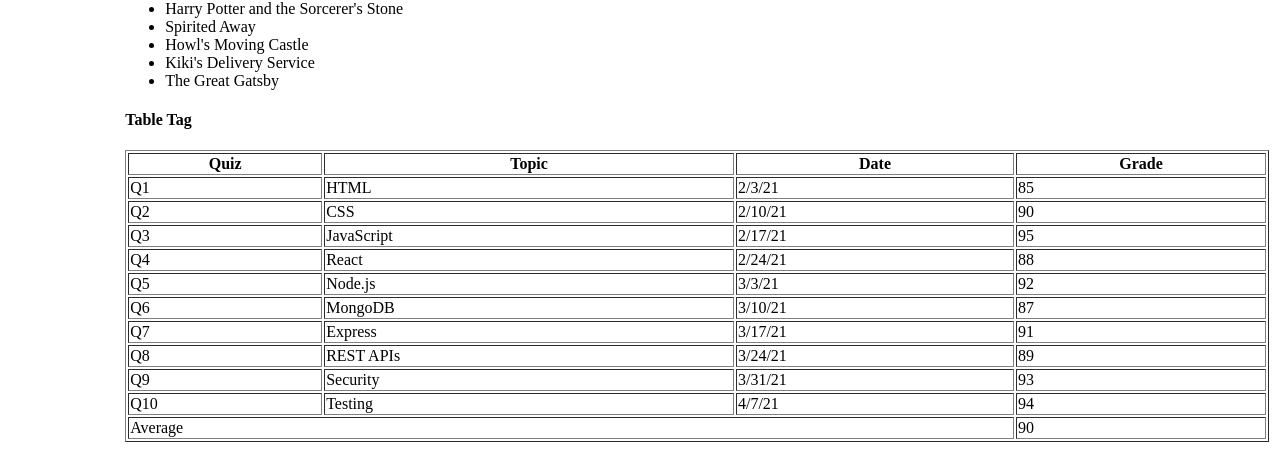
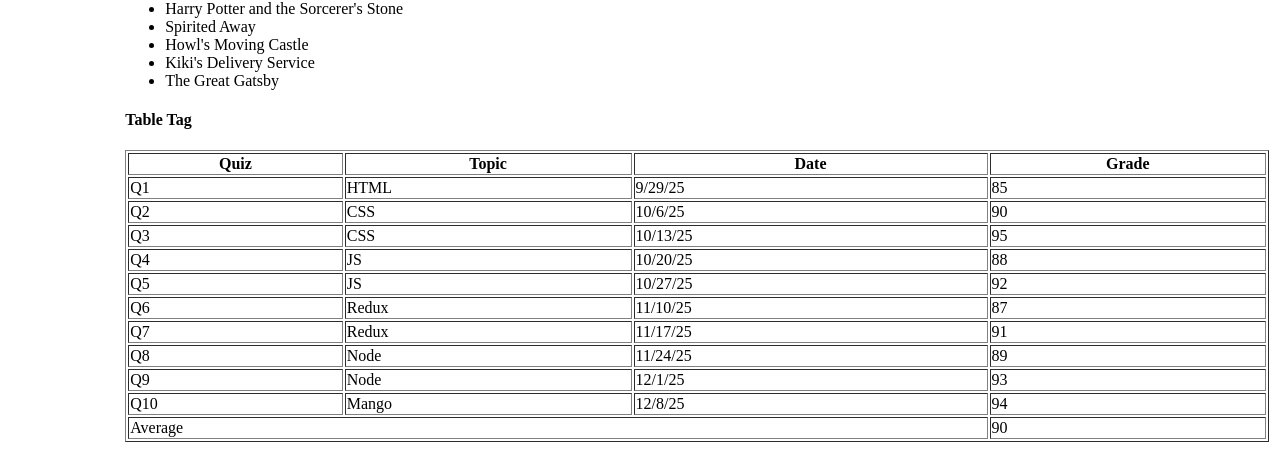
Before and after one commit to lwt339/kambaz-next-js-fa25-mon, a Next.js app: page /Labs/Lab1 in a window 1280 px wide. Shown: the part 1197-1662 px from the top of the page. Built offline with nearby package versions, Linux system fonts and the light colour scheme.

Commit message:
add Quizes

```diff
--- a/app/Labs/Lab1/page.tsx
+++ b/app/Labs/Lab1/page.tsx
@@ -3,7 +3,7 @@
 export default function Lab1() {
   return (
     <div id="wd-lab1">
-      <h1>Weiting Liu CS5610 Fall 2025 04 </h1>
+      <h1>Weiting Liu CS5610 Fall 2025 Section 04 </h1>
       <h2>Lab 1</h2>
       <h3>HTML</h3>
       {/* HEADING TAGS SECTION */}
@@ -104,61 +104,61 @@ Text documents are often broken up into several sections and subsections. Each s
             <tr>
               <td>Q1</td>
               <td>HTML</td>
-              <td>2/3/21</td>
+              <td>9/29/25</td>
               <td>85</td>
             </tr>
             <tr>
               <td>Q2</td>
               <td>CSS</td>
-              <td>2/10/21</td>
+              <td>10/6/25</td>
               <td>90</td>
             </tr>
             <tr>
               <td>Q3</td>
-              <td>JavaScript</td>
-              <td>2/17/21</td>
+              <td>CSS</td>
+              <td>10/13/25</td>
               <td>95</td>
             </tr>
             <tr>
               <td>Q4</td>
-              <td>React</td>
-              <td>2/24/21</td>
+              <td>JS</td>
+              <td>10/20/25</td>
               <td>88</td>
             </tr>
             <tr>
               <td>Q5</td>
-              <td>Node.js</td>
-              <td>3/3/21</td>
+              <td>JS</td>
+              <td>10/27/25</td>
               <td>92</td>
             </tr>
             <tr>
               <td>Q6</td>
-              <td>MongoDB</td>
-              <td>3/10/21</td>
+              <td>Redux</td>
+              <td>11/10/25</td>
               <td>87</td>
             </tr>
             <tr>
               <td>Q7</td>
-              <td>Express</td>
-              <td>3/17/21</td>
+              <td>Redux</td>
+              <td>11/17/25</td>
               <td>91</td>
             </tr>
             <tr>
               <td>Q8</td>
-              <td>REST APIs</td>
-              <td>3/24/21</td>
+              <td>Node</td>
+              <td>11/24/25</td>
               <td>89</td>
             </tr>
             <tr>
               <td>Q9</td>
-              <td>Security</td>
-              <td>3/31/21</td>
+              <td>Node</td>
+              <td>12/1/25</td>
               <td>93</td>
             </tr>
             <tr>
               <td>Q10</td>
-              <td>Testing</td>
-              <td>4/7/21</td>
+              <td>Mango</td>
+              <td>12/8/25</td>
               <td>94</td>
             </tr>
           </tbody>
```
